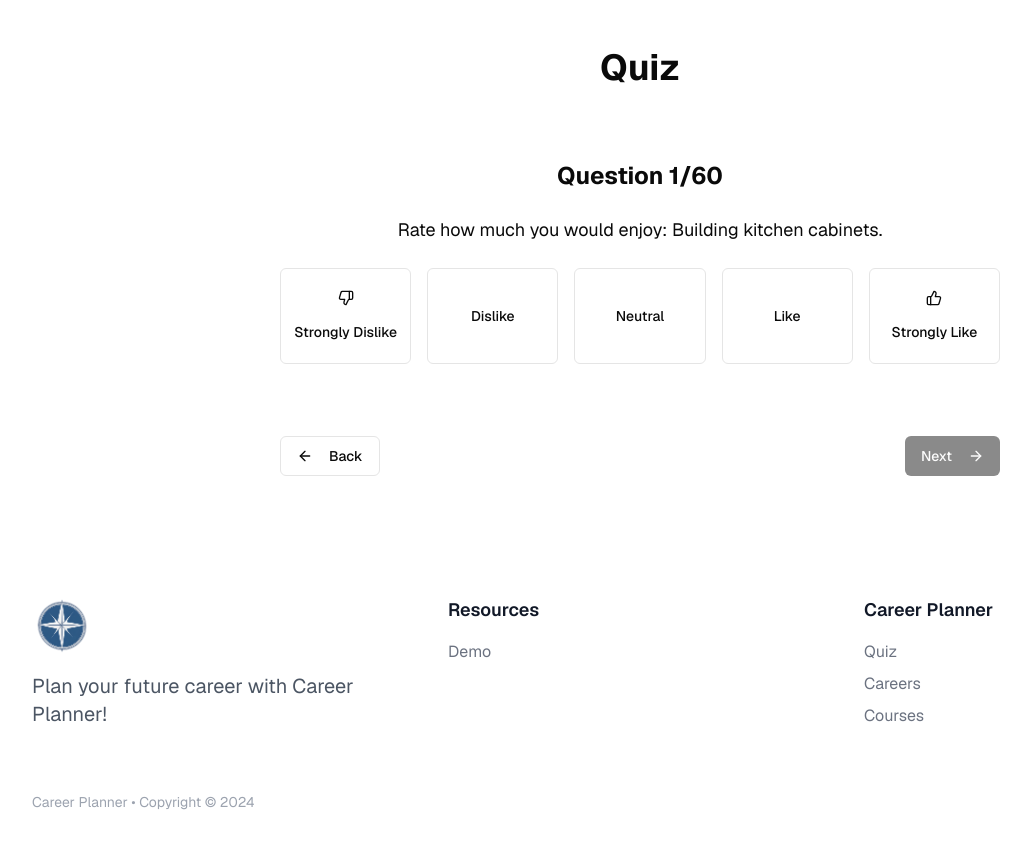
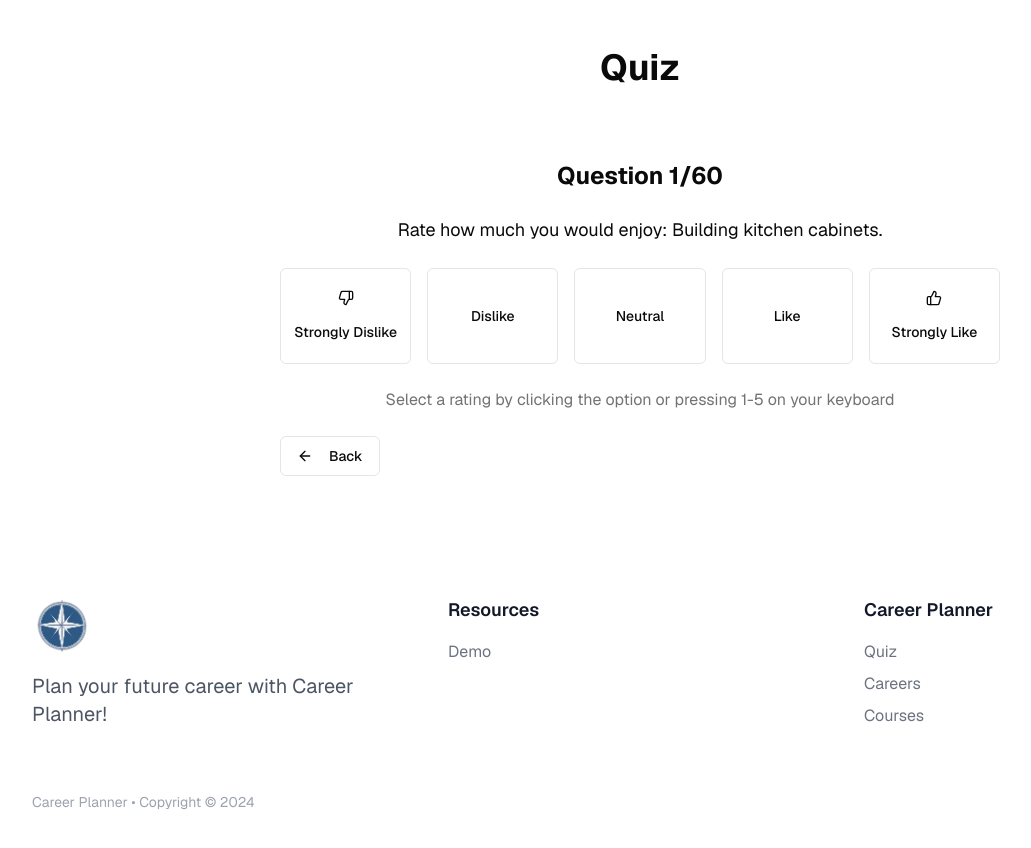
Before and after one commit to nash-pillai/career-planner, a Next.js app: page /quiz in a window 1280 px wide. Both pictures are taken after a click on the button "Next". Shown: the top 848 px of the page, without its empty margins (0-1031 px from the left). Built offline with nearby package versions, Linux system fonts and the light colour scheme.

Commit message:
remove next button on quiz and allow keyboard shortcuts

```diff
--- a/src/app/quiz/page.tsx
+++ b/src/app/quiz/page.tsx
@@ -6,7 +6,7 @@ import { ThumbsDown, ThumbsUp, ArrowLeft, ArrowRight } from "lucide-react";
 import { useRouter } from "next/navigation";
 import {
   allQuestions,
-  personalityAreas,
+  type personalityAreas,
   ratings,
   trainingLevel,
 } from "@/lib/constants";
@@ -53,8 +53,32 @@ export default function Quiz() {
     }
   }, [questionIndex, selectedRatings]);
 
+  const answerQuestion = (rating: string, index: number) => {
+    setSelectedRatings([
+      ...selectedRatings.slice(0, questionIndex),
+      index,
+      ...selectedRatings.slice(questionIndex + 1),
+    ]);
+    if (questionIndex === allQuestions.length + 1)
+      router.push(
+        `/careers?${Object.entries(results)
+          .map(([area, rating]) => `${area}=${rating}`)
+          .join("&")}${
+          selectedTrainingLevel ? `&job_zone=${selectedTrainingLevel + 1}` : ""
+        }`,
+      );
+    else setQuestionIndex(questionIndex + 1);
+  };
+
   return (
-    <div className="flex flex-col items-center justify-center space-y-12 p-12">
+    <div
+      className="flex flex-col items-center justify-center space-y-12 p-12"
+      tabIndex={0}
+      onKeyDown={(e) => {
+        if (["1", "2", "3", "4", "5"].includes(e.key))
+          answerQuestion(ratings[+e.key - 1]!, +e.key - 1);
+      }}
+    >
       <h1 className="text-4xl font-bold">Quiz</h1>
       <div className="mx-auto w-full max-w-3xl space-y-6 p-6">
         {questionIndex === -1 && (
@@ -86,13 +110,7 @@ export default function Quiz() {
                       : "outline"
                   }
                   className="flex h-24 w-full flex-col items-center justify-center p-2"
-                  onClick={() =>
-                    setSelectedRatings([
-                      ...selectedRatings.slice(0, questionIndex),
-                      index,
-                      ...selectedRatings.slice(questionIndex + 1),
-                    ])
-                  }
+                  onClick={() => answerQuestion(rating, index)}
                 >
                   {index === 0 && <ThumbsDown className="mb-2 h-6 w-6" />}
                   {index === 4 && <ThumbsUp className="mb-2 h-6 w-6" />}
@@ -100,13 +118,10 @@ export default function Quiz() {
                 </Button>
               ))}
             </div>
-            {selectedRatings[questionIndex] ? (
-              <p className="text-center text-muted-foreground">
-                You selected: {ratings[selectedRatings[questionIndex]]}
-              </p>
-            ) : (
-              <div className="h-6" />
-            )}
+            <p className="text-center text-muted-foreground">
+              Select a rating by clicking the option or pressing 1-5 on your
+              keyboard
+            </p>
           </>
         )}
         {questionIndex === allQuestions.length && (
@@ -209,13 +224,6 @@ export default function Quiz() {
                 </Button>
               ))}
             </div>
-            {selectedRatings[questionIndex] ? (
-              <p className="text-center text-muted-foreground">
-                You selected: {ratings[selectedRatings[questionIndex]]}
-              </p>
-            ) : (
-              <div className="h-6" />
-            )}
           </>
         )}
         <div className="flex justify-between">
@@ -232,7 +240,7 @@ export default function Quiz() {
               selectedRatings[questionIndex] === undefined &&
               !(questionIndex >= allQuestions.length || questionIndex < 0)
             }
-            className="flex items-center"
+            className={`flex items-center ${questionIndex === -1 ? "" : "invisible"}`}
             onClick={() =>
               questionIndex === allQuestions.length + 1
                 ? router.push(
```
